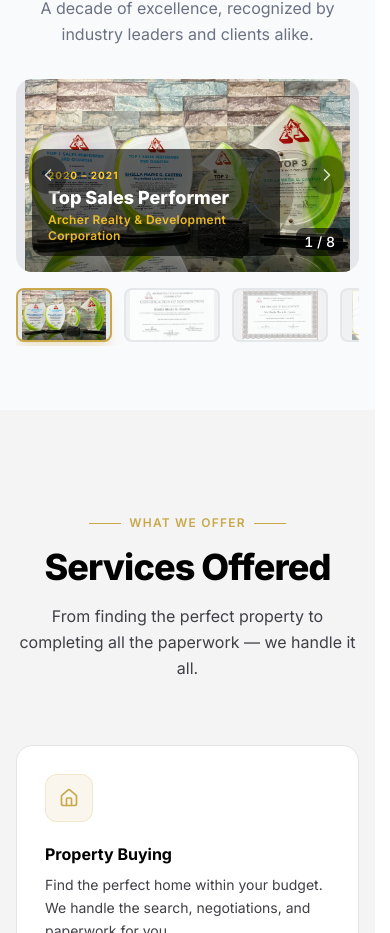
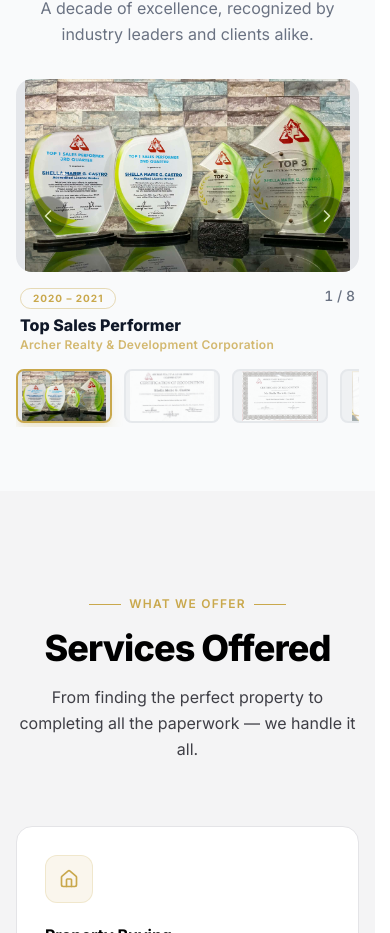
Before and after one commit to jamescastro-dev/smgc-properties, a Next.js app: page /about in a window 390 px wide. Shown: the part 1992-2925 px from the top of the page. Built offline with nearby package versions, Linux system fonts and the light colour scheme.

Commit message:
Fix Awards carousel mobile layout and tune AccreditedDevelopers scroll speed

```diff
--- a/src/components/sections/AccreditedDevelopers.tsx
+++ b/src/components/sections/AccreditedDevelopers.tsx
@@ -41,7 +41,8 @@
         halfWidthRef.current = el.scrollWidth / 2;
       }
       if (!pausedRef.current && halfWidthRef.current > 0) {
-        xRef.current += 0.4;
+        const speed = window.innerWidth < 640 ? 0.55 : 0.4;
+        xRef.current += speed;
         if (xRef.current >= halfWidthRef.current) {
           xRef.current = 0;
         }
--- a/src/components/sections/AwardsCarousel.tsx
+++ b/src/components/sections/AwardsCarousel.tsx
@@ -110,14 +110,14 @@
               priority
             />
 
-            {/* Info overlay */}
-            <div className="absolute bottom-0 left-0 right-0 p-4 sm:p-6">
+            {/* Info overlay — desktop only */}
+            <div className="hidden sm:block absolute bottom-0 left-0 right-0 p-6">
               <div className="flex items-end justify-between gap-4">
                 <div className="bg-black/60 rounded-xl px-4 py-3">
                   <span className="inline-block text-[10px] font-bold tracking-widest uppercase text-gold-400 mb-1">
                     {award.year}
                   </span>
-                  <h3 className="text-white font-extrabold text-lg sm:text-xl leading-tight mb-0.5">
+                  <h3 className="text-white font-extrabold text-xl leading-tight mb-0.5">
                     {award.title}
                   </h3>
                   <p className="text-gold-400/90 text-xs font-semibold tracking-wide">
@@ -129,6 +129,24 @@
                 </span>
               </div>
             </div>
+          </div>
+
+          {/* Info below image — mobile only */}
+          <div className="sm:hidden mt-3 flex items-start justify-between gap-3 px-1">
+            <div>
+              <span className="inline-block text-[10px] font-bold tracking-widest uppercase text-gold-500 border border-gold-500/40 rounded-full px-3 py-0.5 mb-1.5">
+                {award.year}
+              </span>
+              <h3 className="text-gray-900 dark:text-white font-extrabold text-base leading-tight mb-0.5">
+                {award.title}
+              </h3>
+              <p className="text-gold-500/80 text-xs font-semibold tracking-wide">
+                {award.organization}
+              </p>
+            </div>
+            <span className="text-gray-500 dark:text-luxury-400 text-sm font-medium tabular-nums shrink-0 mt-0.5">
+              {current + 1} / {AWARDS.length}
+            </span>
           </div>
 
           {/* Prev arrow */}
```
